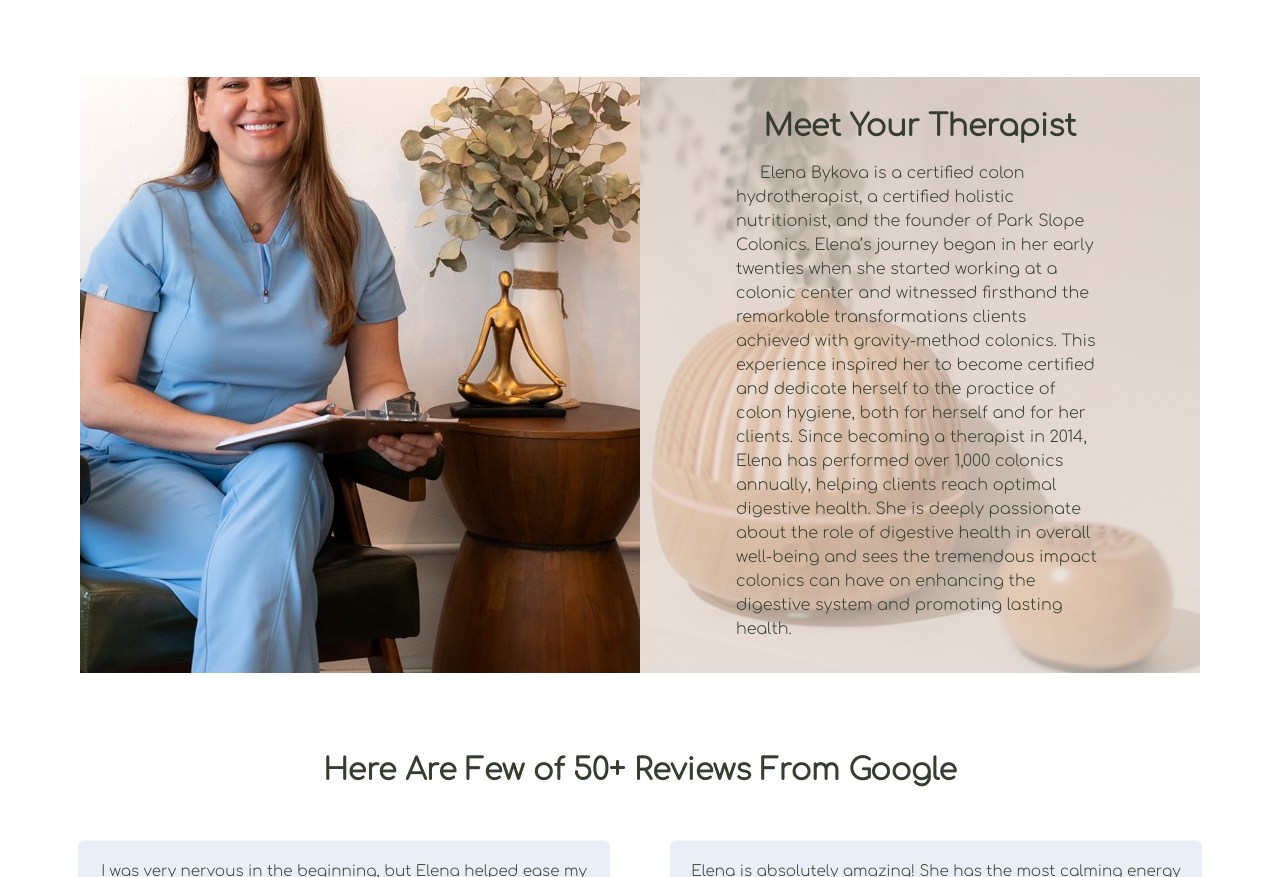
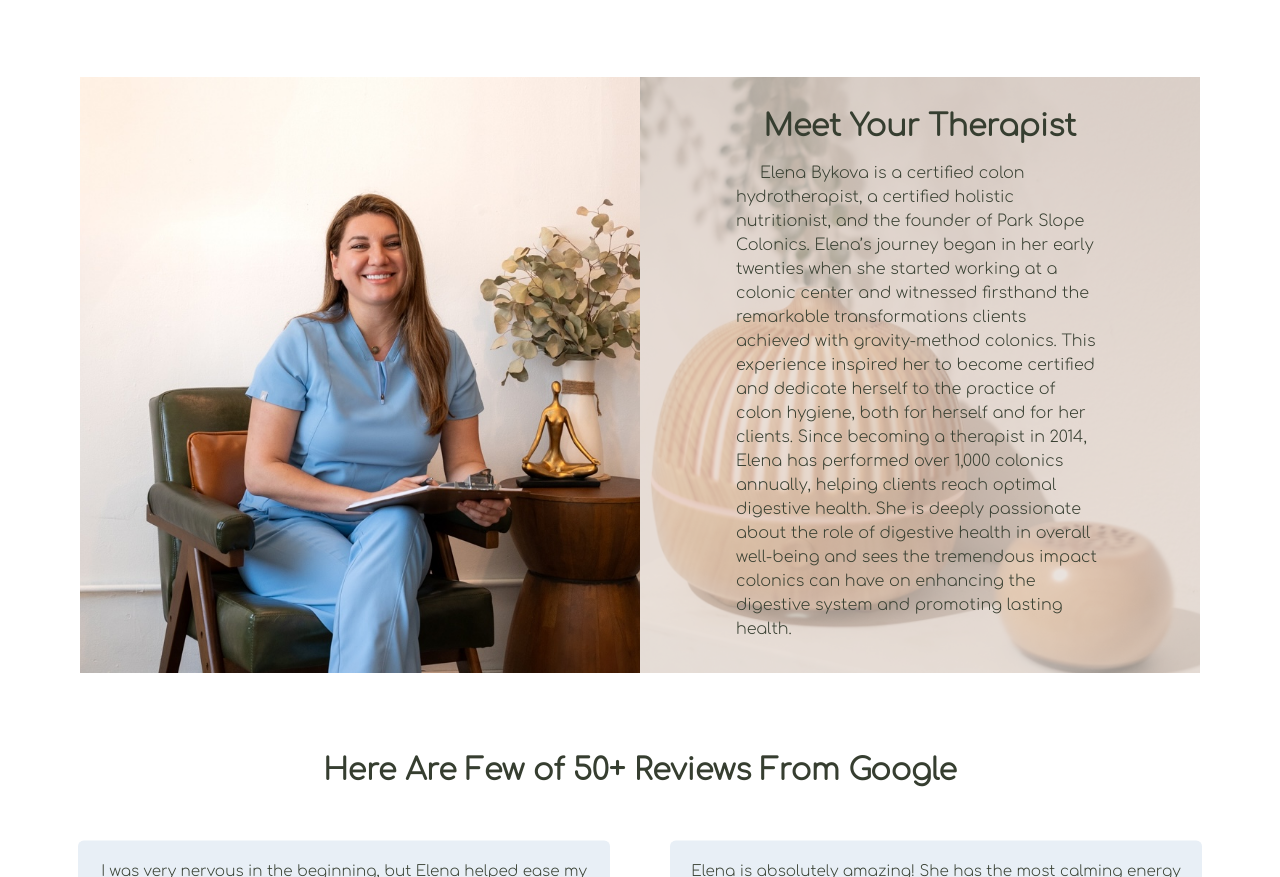
Before and after one commit to Maria108/park-slope-colonics, a Gatsby site: page / in a window 1280 px wide. Shown: the part 1421-2298 px from the top of the page. Built offline with nearby package versions, Linux system fonts and the light colour scheme; Gatsby itself is replaced by a stand-in of ours.

Commit message:
fix: adjust Lena image position for consistent display across laptop sizes

```diff
--- a/src/pages/index.js
+++ b/src/pages/index.js
@@ -1,7 +1,6 @@
 import React from "react"
 import Layout from "../components/layout"
 import bellyImage from "../images/belly.jpeg"
-import lenaImage from "../images/lena.jpeg"
 import lenaNewImage from "../images/lenaNew2.jpg"
 import roomImage from "../images/room.jpeg"
 import ReviewsSection from "../components/ReviewsSection"
@@ -96,7 +95,7 @@ const HomePage = () => (
     <section className="my-10 sm:mx-20 grid grid-cols-1 md:grid-cols-2">
       {/* Left Background Image */}
       <div
-        className="bg-cover sm:bg-auto bg-no-repeat min-h-[50vh] sm:min-h-[70vh] bg-[center_80%] sm:bg-[right_bottom]"
+        className="bg-cover bg-no-repeat min-h-[50vh] sm:min-h-[70vh] bg-[center_20%] sm:bg-[center_25%] md:bg-[center_30%]"
         style={{
           backgroundImage: `url(${lenaNewImage})`,
         }}
```
